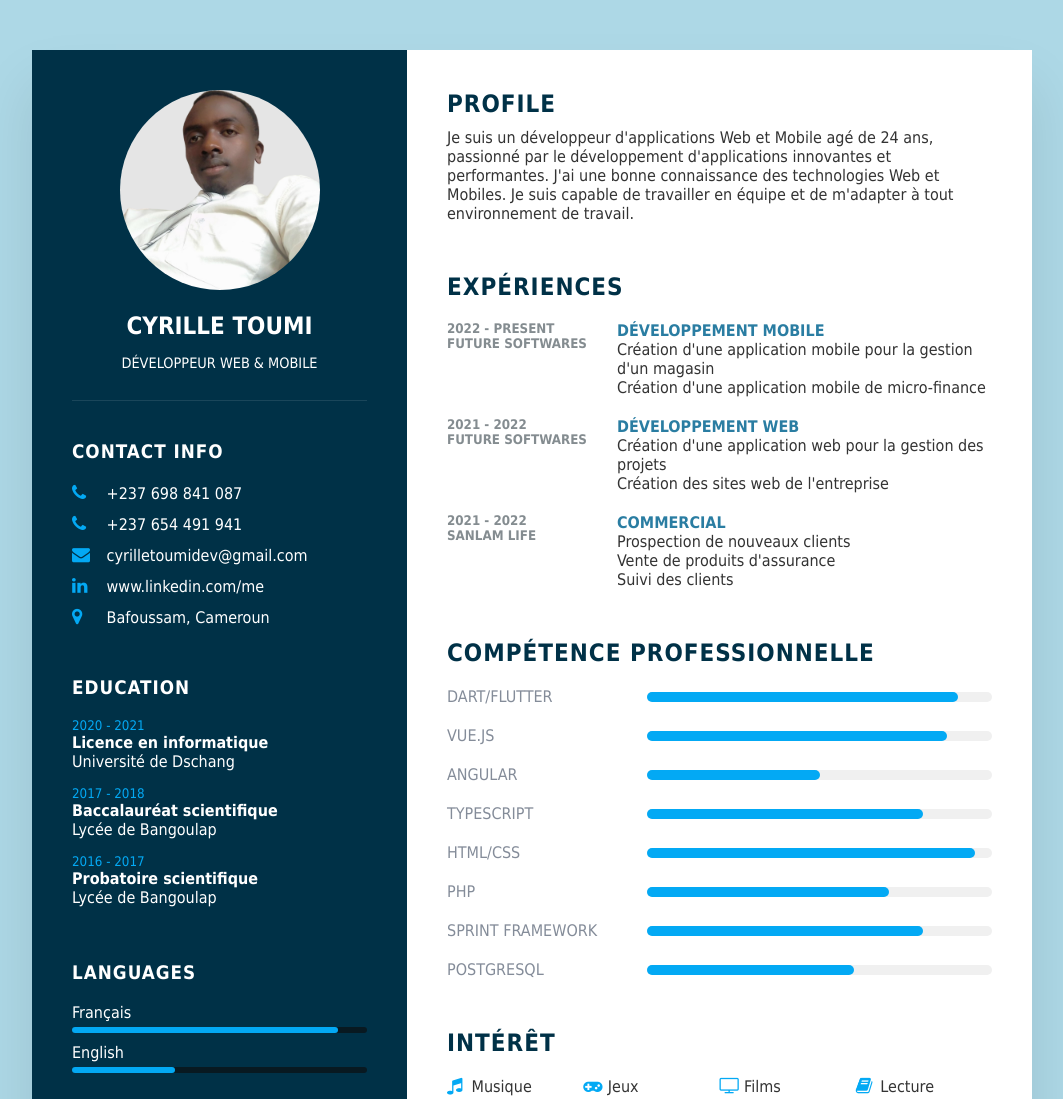
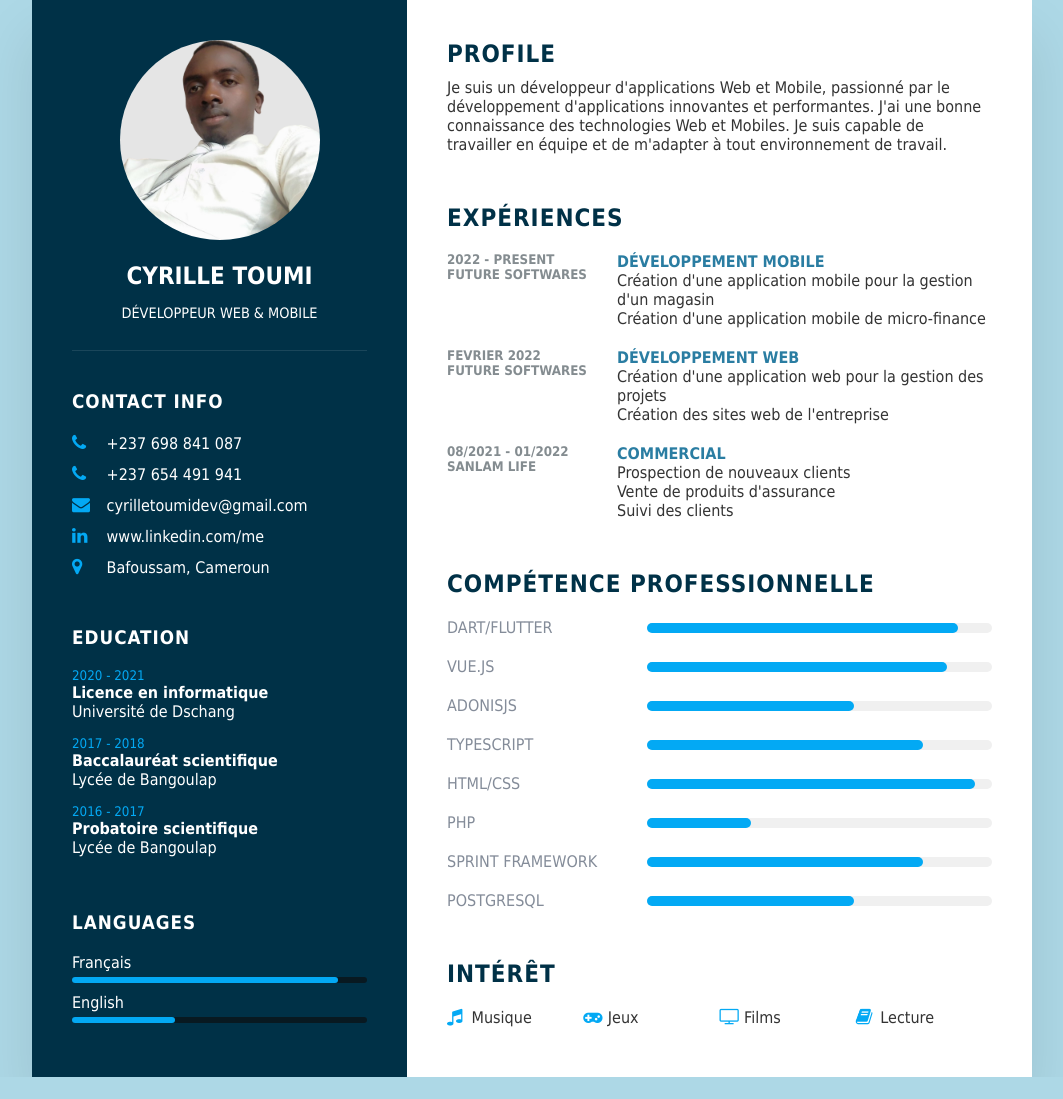
Before and after one commit to CyrilleSaga/curriculum, a website: page src/cv/index.html in a window 1280 px wide. Shown: the top 1099 px of the page, without its empty margins (108-1171 px from the left). After the commit the page ends 1077 px from the top, so only its background shows below. Drawn offline with Linux system fonts and the light colour scheme; a web font is replaced by a local one.

Commit message:
Change something

```diff
--- a/src/cv/index.html
+++ b/src/cv/index.html
@@ -43,7 +43,7 @@
           </li>
           <li>
             <span class="icon"><i class="fa fa-linkedin" aria-hidden="true"></i></span>
-            <span class="text">www.linkedin.com/me</span>
+            <a href="https://shorturl.at/dsQR7" target="_blank" class="text">www.linkedin.com/me</a>
           </li>
           <li>
             <span class="icon"><i class="fa fa-map-marker" aria-hidden="true"></i></span>
@@ -96,7 +96,7 @@
       <div class="about">
         <h2 class="title2">Profile</h2>
         <p>
-          Je suis un développeur d'applications Web et Mobile agé de 24 ans, passionné par le développement
+          Je suis un développeur d'applications Web et Mobile, passionné par le développement
           d'applications innovantes et performantes. J'ai une bonne connaissance des technologies Web et Mobiles. Je
           suis capable de travailler en équipe et de m'adapter à tout environnement de travail.
         </p>
@@ -116,7 +116,7 @@
         </div>
         <div class="box">
           <div class="year_company">
-            <h5>2021 - 2022</h5>
+            <h5>Fevrier 2022</h5>
             <h5>Future Softwares</h5>
           </div>
           <div class="text">
@@ -127,7 +127,7 @@
         </div>
         <div class="box">
           <div class="year_company">
-            <h5>2021 - 2022</h5>
+            <h5>08/2021 - 01/2022</h5>
             <h5>SANLAM Life</h5>
           </div>
           <div class="text">
@@ -154,9 +154,9 @@
           </div>
         </div>
         <div class="box">
-          <h4>Angular</h4>
+          <h4>AdonisJS</h4>
           <div class="percent">
-            <div style="width: 50%;"></div>
+            <div style="width: 60%;"></div>
           </div>
         </div>
         <div class="box">
@@ -174,14 +174,13 @@
         <div class="box">
           <h4>PHP</h4>
           <div class="percent">
-            <div style="width: 70%;"></div>
+            <div style="width: 30%;"></div>
           </div>
         </div>
         <div class="box">
           <h4>Sprint Framework</h4>
           <div class="percent">
             <div style="width: 80%;"></div>
-
           </div>
         </div>
         <div class="box">
--- a/src/cv/style.css
+++ b/src/cv/style.css
@@ -21,7 +21,7 @@ body {
   max-width: 1000px;
   min-height: 1000px;
   background: #fff;
-  margin: 50px;
+  /* margin: 50px; */
   display: grid;
   grid-template-columns: 1.2fr 2fr;
   box-shadow: 0 35px 55px rgba(0, 0, 0, 0.1);
@@ -101,8 +101,10 @@ body {
   font-size: 18px;
   color: #03a9f4;
 }
-.contactInfo ul li span {
+.contactInfo ul li span,
+.contactInfo ul li a {
   color: #fff;
+  text-decoration: none;
   font-weight: 300;
 }
 
```
